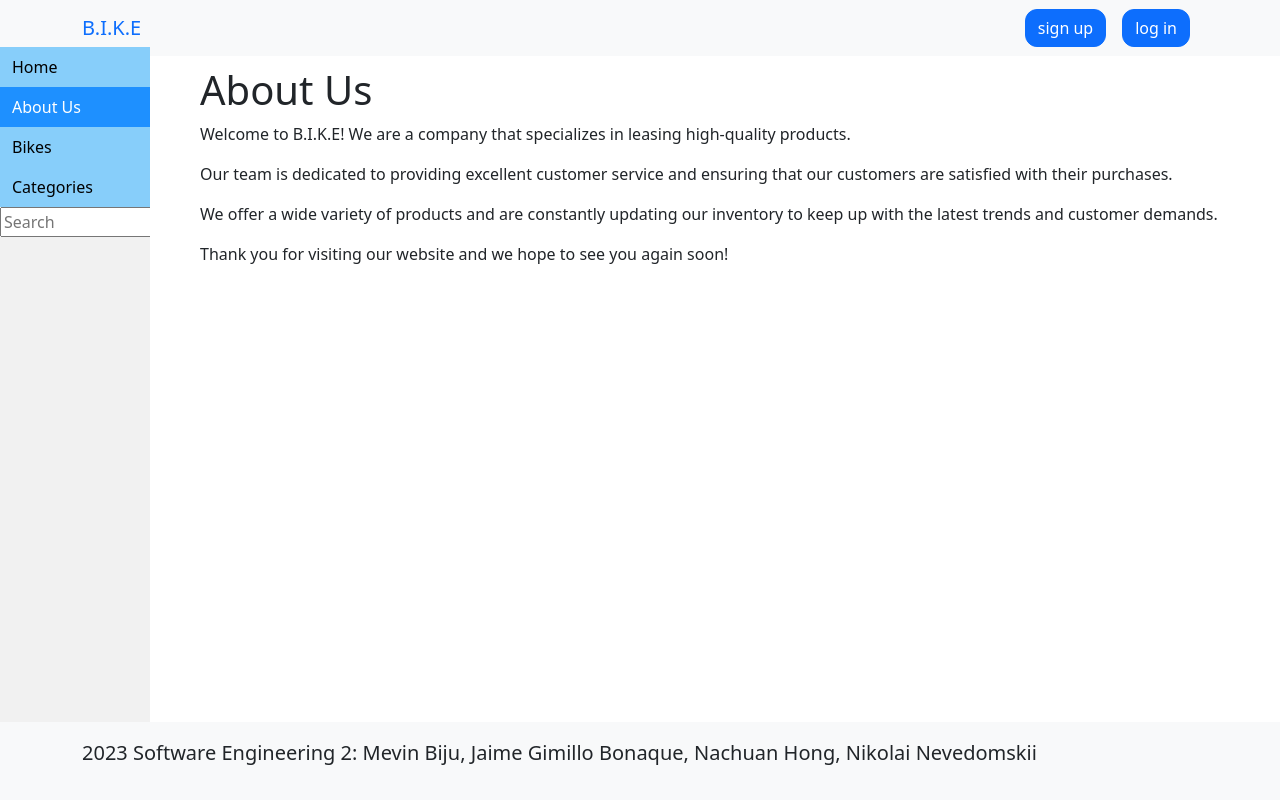
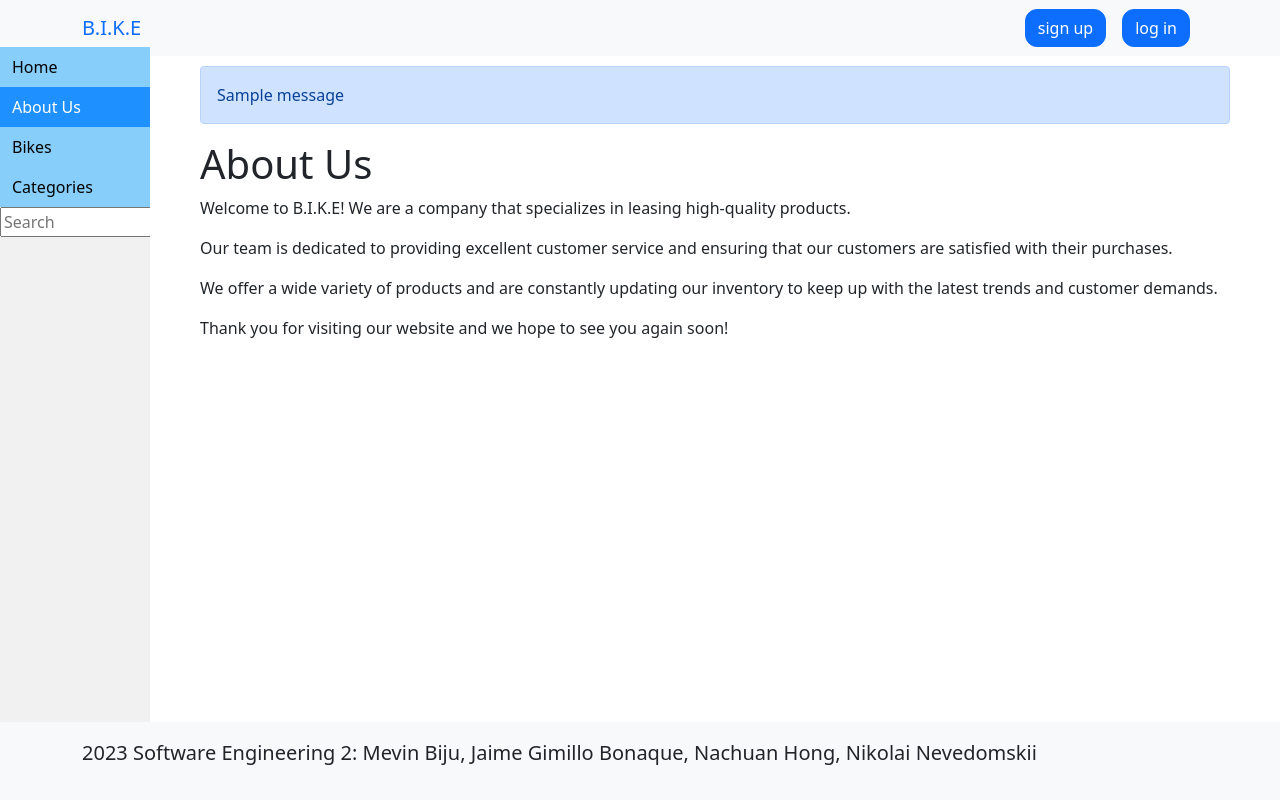
Before and after one commit to Gogetanks/Bike_Res, a Django app: page /about/ in a window 1280 px wide. Run offline with Django 4.2, Linux system fonts and the light colour scheme; tables that the repository leaves empty hold one stand-in row (values such as "Sample post"); one stand-in notice (Sample message) is shown.

Commit message:
Added info messages.

```diff
--- a/templates/base.html
+++ b/templates/base.html
@@ -81,8 +81,17 @@
 
 			</nav>
 		</div>
-		<!--content-->
+		<!-- Content -->
 		<div class="content">
+			{% if messages %}
+				{% for message in messages %}
+					{% if message.tags %}
+						<div class="alert alert-primary" role="alert">
+							{{ message|safe }}
+						</div>
+					{% endif %}
+				{% endfor %}
+			{% endif %}
 			{% block content %}
 			{% endblock %}
 		</div>
```
Also changed, not shown: db.sqlite3.
